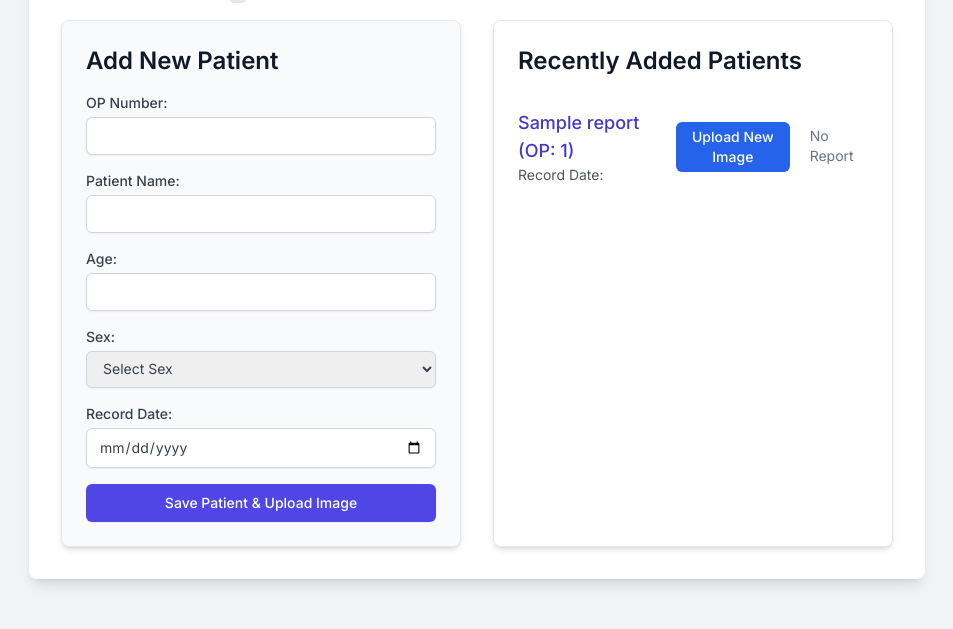
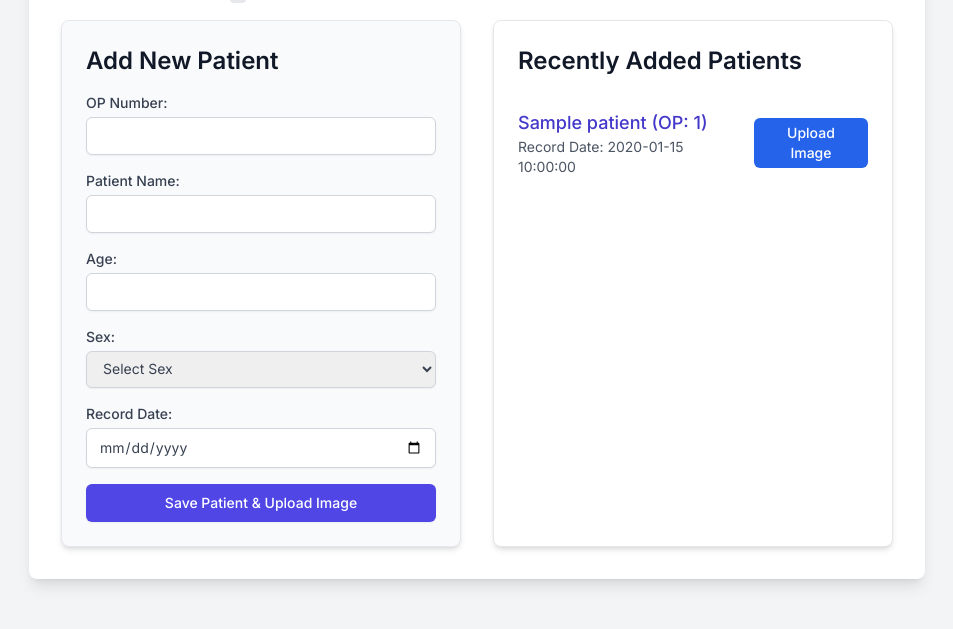
Before and after one commit to toothshadeview/toothshadeview, a Flask app: template templates/dashboard.html in a window 1280 px wide. Shown: the part 171-800 px from the top of the page, without its empty margins (163-1116 px from the left). Run offline with Flask 3, Linux system fonts and the light colour scheme; the template is opened without the code that fills it: most values are stand-ins (such as "Sample title", 1, 10 or a date in 2020); parts of the project's set-up code (start-up, migrations or seed data) failed here and were passed over; some libraries are stand-ins or nearby versions.

Commit message:
🆕 Updated dashboard to show patient reports

```diff
--- a/app.py
+++ b/app.py
@@ -1,3 +1,4 @@
+import sqlite3
 import os
 import sqlite3
 from flask import Flask, render_template, request, redirect, url_for, session, flash, g, send_from_directory
@@ -10,6 +11,15 @@
 import json  # For parsing Firebase config
 import traceback # Import for printing full tracebacks
 import uuid # For generating unique filenames
+# Your AI or ML model imports if any
+
+# ===============================================
+# Database Connection Function
+# ===============================================
+def get_db_connection():
+    conn = sqlite3.connect('database.db')
+    conn.row_factory = sqlite3.Row  # Optional: allows row results like dictionaries
+    return conn
 
 # --- Firestore Imports (Conceptual for Canvas) ---
 # from firebase_admin import credentials, firestore, initialize_app
@@ -1043,23 +1053,41 @@
 @app.route('/dashboard')
 @login_required
 def dashboard():
-    """Renders the user dashboard, displaying past reports."""
-    reports_path = ['artifacts', app_id, 'users', g.firestore_user_id, 'reports']
-    user_reports = get_firestore_documents_in_collection(reports_path)
-    user_reports.sort(key=lambda x: x.get('timestamp', ''), reverse=True)
+    """Renders the user dashboard with patient details and reports."""
+    # Get patient details from SQLite
+    conn = get_db_connection()
+    cursor = conn.cursor()
+    cursor.execute("SELECT * FROM patients WHERE user_id = ?", (g.user['id'],))
+    patients = cursor.fetchall()
+    conn.close()
 
+    # Format current date
     current_date_formatted = datetime.now().strftime('%Y-%m-%d')
 
+    # Get all reports for the current Firestore user
+    reports_collection_path = ['artifacts', app_id, 'users', g.firestore_user_id, 'reports']
+    all_reports = get_firestore_documents_in_collection(reports_collection_path)
+
+    # Organize reports by OP number
+    reports_by_op = {}
+    for report in all_reports:
+        op_number = report.get('op_number')
+        if op_number not in reports_by_op:
+            reports_by_op[op_number] = []
+        reports_by_op[op_number].append(report)
+
     return render_template('dashboard.html',
-                           reports=user_reports,
+                           patients=patients,
                            user=g.user,
-                           current_date=current_date_formatted)
+                           current_date=current_date_formatted,
+                           reports_by_op=reports_by_op)
+
 
 
 @app.route('/save_patient_data', methods=['POST'])
 @login_required
 def save_patient_data():
-    """Handles saving new patient records to Firestore and redirects to image upload page."""
+    """Handles saving new patient records to SQLite and redirects to image upload page."""
     op_number = request.form['op_number']
     patient_name = request.form['patient_name']
     age = request.form['age']
@@ -1067,31 +1095,36 @@
     record_date = request.form['date']
     user_id = g.user['id']
 
-    patients_collection_path = ['artifacts', app_id, 'users', user_id, 'patients']
+    conn = get_db_connection()
 
-    existing_patients = get_firestore_documents_in_collection(patients_collection_path, query_filters={'op_number': op_number, 'user_id': user_id})
-    if existing_patients:
-        flash('OP Number already exists for another patient under your account. Please use a unique OP Number or select from recent entries.', 'error')
+    # Check if OP Number already exists for this user
+    existing_patient = conn.execute(
+        'SELECT * FROM patients WHERE op_number = ? AND user_id = ?',
+        (op_number, user_id)
+    ).fetchone()
+
+    if existing_patient:
+        flash('OP Number already exists for another patient under your account. Please use a unique OP Number.', 'danger')
+        conn.close()
         return redirect(url_for('dashboard'))
 
     try:
-        patient_data = {
-            'user_id': user_id,
-            'op_number': op_number,
-            'patient_name': patient_name,
-            'age': int(age),
-            'sex': sex,
-            'record_date': record_date,
-            'created_at': datetime.now().isoformat()
-        }
-
-        add_firestore_document(patients_collection_path, patient_data)
-
-        flash('Patient record saved successfully (to Firestore)! Now upload an image.', 'success')
+        conn.execute(
+            '''
+            INSERT INTO patients (user_id, op_number, patient_name, age, sex, record_date, created_at)
+            VALUES (?, ?, ?, ?, ?, ?, ?)
+            ''',
+            (user_id, op_number, patient_name, age, sex, record_date, datetime.now().isoformat())
+        )
+        conn.commit()
+        flash('Patient record saved successfully to the database! Now upload an image.', 'success')
         return redirect(url_for('upload_page', op_number=op_number))
     except Exception as e:
-        flash(f'Error saving patient record to Firestore: {e}', 'error')
+        flash(f'Error saving patient record to database: {e}', 'danger')
         return redirect(url_for('dashboard'))
+    finally:
+        conn.close()
+
 
 
 @app.route('/upload_page/<op_number>')
--- a/templates/dashboard.html
+++ b/templates/dashboard.html
@@ -11,9 +11,10 @@
 
 <p class="text-lg text-gray-700 mb-4">Welcome, <strong class="font-semibold">{{ user.username }}</strong> (User ID: <span class="font-mono text-sm bg-gray-200 px-2 py-1 rounded">{{ user.id }}</span>)</p>
 
-    {# Flash messages are now handled in layout.html #}
+<!-- Flash messages are now handled in layout.html -->
 
 <div class="grid grid-cols-1 md:grid-cols-2 gap-8">
+
     <!-- Patient Entry Form -->
     <div class="bg-gray-50 p-6 rounded-lg shadow-md border border-gray-200">
         <h2 class="text-2xl font-semibold text-gray-900 mb-4">Add New Patient</h2>
@@ -55,37 +56,52 @@
         </form>
     </div>
 
-        <!-- Recently Added Patients -->
+    <!-- Recently Added Patients from SQLite -->
     <div class="bg-white p-6 rounded-lg shadow-md border border-gray-200">
         <h2 class="text-2xl font-semibold text-gray-900 mb-4">Recently Added Patients</h2>
-            {% if reports %} {# Changed from 'patients' to 'reports' as per app.py dashboard route #}
+        {% if patients %}
             <ul class="divide-y divide-gray-200">
-                    {% for report in reports %} {# Changed from 'patient' to 'report' #}
+                {% for patient in patients %}
                     <li class="py-4 flex flex-col sm:flex-row justify-between items-start sm:items-center">
                         <div class="mb-2 sm:mb-0">
-                                <p class="text-lg font-medium text-indigo-700">{{ report.patient_name }} (OP: {{ report.op_number }})</p>
-                                <p class="text-sm text-gray-600">Record Date: {{ report.timestamp.split('T')[0] if report.timestamp else 'N/A' }}</p> {# Display date part only #}
+                            <p class="text-lg font-medium text-indigo-700">{{ patient['patient_name'] }} (OP: {{ patient['op_number'] }})</p>
+                            <p class="text-sm text-gray-600">Record Date: {{ patient['record_date'] }}</p>
                         </div>
                         <div class="flex flex-col sm:flex-row space-y-2 sm:space-y-0 sm:space-x-2">
-                                <a href="{{ url_for('upload_page', op_number=report.op_number) }}"
+                            <a href="{{ url_for('upload_page', op_number=patient['op_number']) }}"
                                class="ml-0 sm:ml-4 px-3 py-1 border border-transparent text-sm font-medium rounded-md text-white bg-blue-600 hover:bg-blue-700 transition ease-in-out duration-150 text-center">
-                                    Upload New Image
+                                Upload Image
                             </a>
-                                {% if report.report_filename %}
-                                    <a href="{{ url_for('download_report', filename=report.report_filename) }}"
-                                       class="px-3 py-1 border border-transparent text-sm font-medium rounded-md text-white bg-green-600 hover:bg-green-700 transition ease-in-out duration-150 text-center">
-                                        Download Report
+                        </div>
+                    </li>
+
+                    {% set patient_reports = reports_by_op.get(patient['op_number'], []) %}
+                    {% if patient_reports %}
+                        <div class="ml-4 pl-4 border-l-2 border-gray-200 mt-2">
+                            <p class="text-sm text-gray-700 font-semibold mb-1">Reports:</p>
+                            <ul class="space-y-1">
+                                {% for report in patient_reports %}
+                                    <li class="flex justify-between items-center text-sm text-gray-600">
+                                        <span>{{ report['timestamp'].split('T')[0] if report['timestamp'] else 'N/A' }}</span>
+                                        {% if report['report_filename'] %}
+                                            <a href="{{ url_for('download_report', filename=report['report_filename']) }}"
+                                               class="ml-2 px-3 py-1 border border-transparent text-sm font-medium rounded-md text-white bg-green-600 hover:bg-green-700 transition">
+                                                Download
                                             </a>
                                         {% else %}
-                                    <span class="px-3 py-1 text-sm text-gray-500">No Report</span>
+                                            <span class="text-gray-500">No file</span>
                                         {% endif %}
-                            </div>
                                     </li>
                                 {% endfor %}
                             </ul>
+                        </div>
+                    {% endif %}
+                {% endfor %}
+            </ul>
         {% else %}
-                <p class="text-gray-600">No patient reports added yet. Start by filling the form!</p>
+            <p class="text-gray-600">No patients added yet. Start by filling the form!</p>
         {% endif %}
     </div>
+
 </div>
 {% endblock %}
```
Lines whose indentation alone changed are shown as unchanged.
